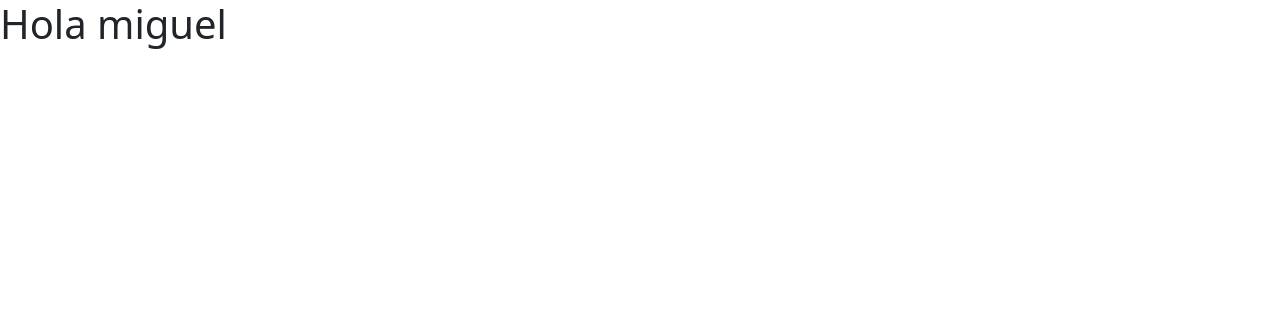
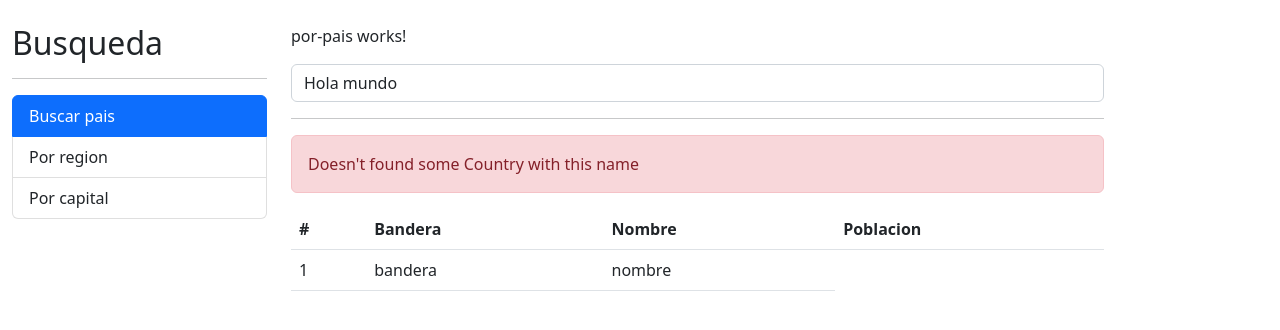
Before and after one commit to lMiguelVSl/03-paisesApp, an Angular app: page / in a window 1280 px wide. Shown: the top 330 px of the page. Built offline with nearby package versions, Linux system fonts and the light colour scheme.

Commit message:
Begin app search country

```diff
--- a/src/app/app.component.html
+++ b/src/app/app.component.html
@@ -1 +1,15 @@
-<h1>Hola miguel</h1>
+
+<div class="row container mt-4">
+    <div class="col-3">
+        <app-sidebar></app-sidebar>
+    </div>
+    <div class="col">
+        <router-outlet></router-outlet>
+    </div>
+</div>
+
+<!-- <app-por-capital></app-por-capital>
+<app-por-pais></app-por-pais>
+<app-por-region></app-por-region>
+
+<app-ver-pais></app-ver-pais> -->
--- a/src/app/app.module.ts
+++ b/src/app/app.module.ts
@@ -1,5 +1,6 @@
 import { NgModule } from '@angular/core';
 import { BrowserModule } from '@angular/platform-browser';
+import { AppRoutingModule } from './app-routing.module';
 
 import { AppComponent } from './app.component';
 import { PaisModule } from './pais/pais.module';
@@ -11,8 +12,11 @@
   ],
   imports: [
     BrowserModule,
+    AppRoutingModule,
+
     PaisModule,
-    SharedModule
+    SharedModule,
+
   ],
   providers: [],
   bootstrap: [AppComponent]
--- a/src/app/pais/pages/por-pais/por-pais.component.html
+++ b/src/app/pais/pages/por-pais/por-pais.component.html
@@ -1 +1,50 @@
 <p>por-pais works!</p>
+
+<div class="row">
+    <div class="col">
+        <form
+            autocomplete="off"
+            (ngSubmit)="buscar()"
+        >
+            <input
+                type="text"
+                name="termino"
+                class="form-control"
+                [(ngModel)] = "termino"
+                placeholder="Buscar Pais"
+            />
+        </form>
+    </div>
+</div>
+
+<hr>
+
+<div class="alert alert-danger">
+    Doesn't found some Country with this name
+</div>
+
+<div class="row">
+    <div class="col">
+        <table class="table table-hover">
+
+            <thead>
+                <tr>
+                    <th> # </th>
+                    <th> Bandera </th>
+                    <th> Nombre </th>
+                    <th> Poblacion </th>
+
+                </tr>
+            </thead>
+
+            <tbody>
+                <tr>
+                    <td>1</td>
+                    <td>bandera</td>
+                    <td>nombre</td>
+                </tr>
+            </tbody>
+
+        </table>
+    </div>
+</div>
--- a/src/app/pais/pages/por-pais/por-pais.component.ts
+++ b/src/app/pais/pages/por-pais/por-pais.component.ts
@@ -6,11 +6,14 @@
   styles: [
   ]
 })
-export class PorPaisComponent implements OnInit {
+export class PorPaisComponent {
+
+  termino : string = 'Hola mundo';
 
   constructor() { }
 
-  ngOnInit(): void {
+  buscar(){
+    console.log(this.termino);
   }
 
 }
--- a/src/app/shared/shared.module.ts
+++ b/src/app/shared/shared.module.ts
@@ -1,6 +1,8 @@
 import { NgModule } from '@angular/core';
 import { CommonModule } from '@angular/common';
 import { SidebarComponent } from './sidebar/sidebar.component';
+import { AppRoutingModule } from '../app-routing.module';
+
 
 
 
@@ -9,7 +11,8 @@
     SidebarComponent,
   ],
   imports: [
-    CommonModule
+    CommonModule,
+    AppRoutingModule
   ],
   exports: [
     SidebarComponent,
--- a/src/app/shared/sidebar/sidebar.component.html
+++ b/src/app/shared/sidebar/sidebar.component.html
@@ -1 +1,20 @@
-<p>sidebar works!</p>
+<h2>Busqueda</h2>
+        <hr>
+        <ul class="list-group">
+            <li routerLink=""
+                routerLinkActive="active"
+                [routerLinkActiveOptions]="{exact: true}"
+                class="list-group-item">
+                Buscar pais
+            </li>
+            <li routerLink="region"
+                routerLinkActive="active"
+                class="list-group-item">
+                Por region
+            </li>
+            <li routerLink="capital"
+                routerLinkActive="active"
+                class="list-group-item">
+                Por capital
+            </li>
+        </ul>
--- a/src/app/shared/sidebar/sidebar.component.ts
+++ b/src/app/shared/sidebar/sidebar.component.ts
@@ -4,6 +4,11 @@
   selector: 'app-sidebar',
   templateUrl: './sidebar.component.html',
   styles: [
+    `
+    li{
+      cursor: pointer
+    }
+    `
   ]
 })
 export class SidebarComponent implements OnInit {
```
Also changed, not shown: src/app/app-routing.module.ts (added, +45 -0 lines), src/app/pais/pais.module.ts (+6 -1 lines).
